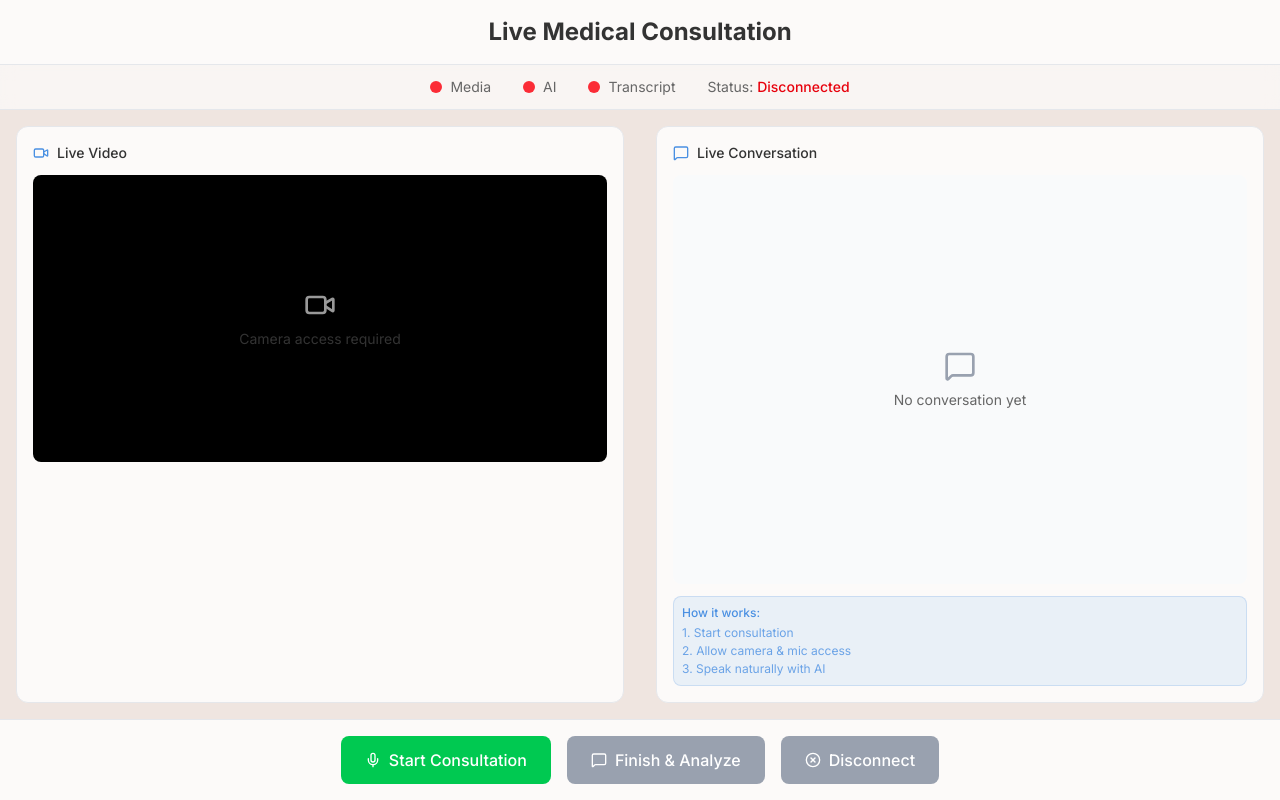
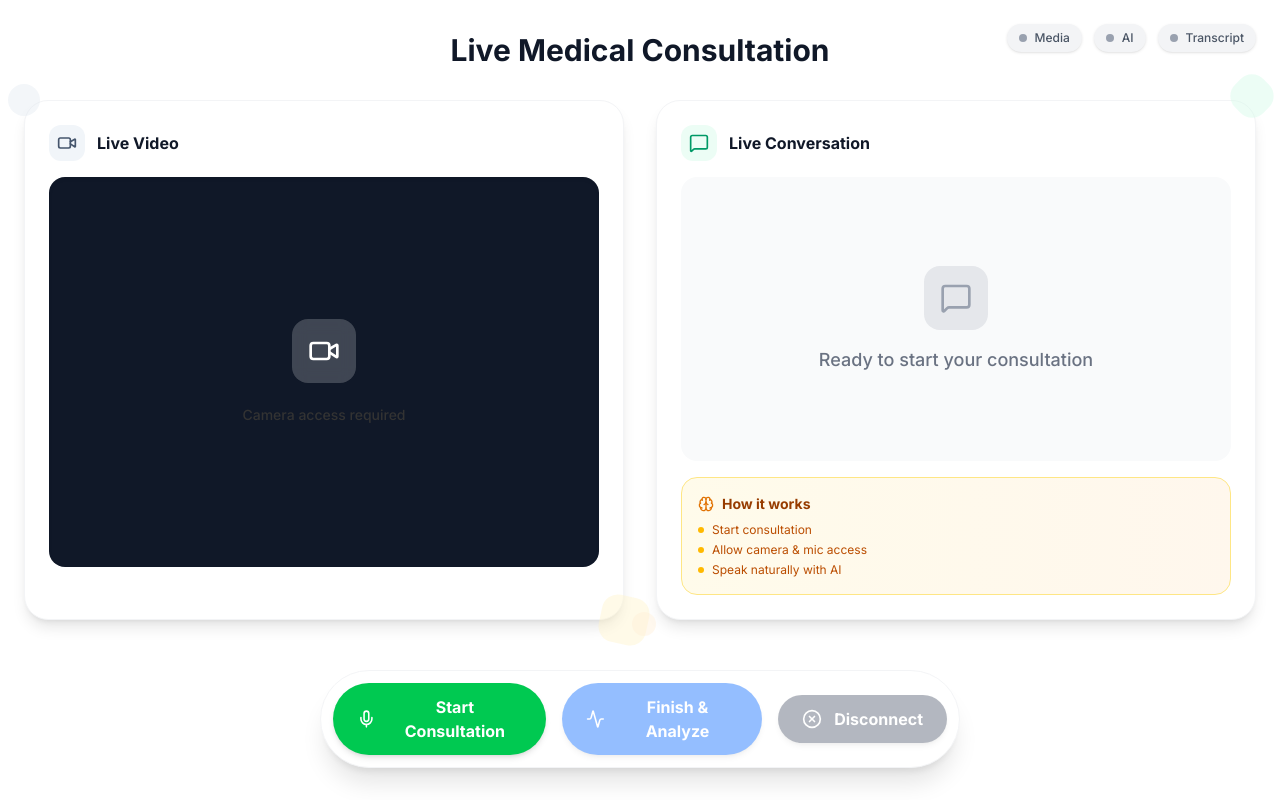
Before and after one commit to faizm10/terrahacks, a Next.js app in the folder frontend/: page /stream in a window 1280 px wide. Built offline with nearby package versions, Linux system fonts and the light colour scheme.

Commit message:
feat: ui improvement

```diff
--- a/frontend/app/stream/page.tsx
+++ b/frontend/app/stream/page.tsx
@@ -11,8 +11,27 @@ export default function TestStreamPage() {
   const transcriptEndRef = useRef<HTMLDivElement>(null);
   const router = useRouter();
   const [isFinishing, setIsFinishing] = useState(false);
+  const [isPressToSpeak, setIsPressToSpeak] = useState(false);
 
-  const { isConnected, localStream, error, connect, disconnect } = useWebRTC();
+  const { isConnected, localStream, error, connect, disconnect, setMicrophoneEnabled } = useWebRTC();
+
+  // Handle press to speak functionality
+  const handlePressToSpeakStart = () => {
+    setIsPressToSpeak(true);
+    setMicrophoneEnabled(true);
+  };
+
+  const handlePressToSpeakEnd = () => {
+    setIsPressToSpeak(false);
+    setMicrophoneEnabled(false);
+  };
+
+  // Disable microphone by default when connected
+  useEffect(() => {
+    if (isConnected && localStream) {
+      setMicrophoneEnabled(false);
+    }
+  }, [isConnected, localStream, setMicrophoneEnabled]);
 
   const {
     transcripts,
@@ -79,50 +98,61 @@ export default function TestStreamPage() {
   };
 
   return (
-    <div className="min-h-screen bg-primary-background">
-      <div className="h-screen flex flex-col">
-        {/* Header */}
-        <div className="flex-shrink-0 p-4 border-b border-gray-200 bg-white/80 backdrop-blur-sm">
-          <div className="max-w-7xl mx-auto">
-            <h1 className="text-2xl font-bold text-text-primary text-center">
+    <div className="min-h-screen bg-white">
+      {/* Floating Status Indicators */}
+      <div className="fixed top-6 right-6 z-50 flex items-center gap-3">
+        <div className="px-3 py-1.5 rounded-full text-xs font-medium shadow-sm bg-gray-100 text-gray-600">
+          <div className={`inline-block w-2 h-2 rounded-full mr-2 ${
+            localStream ? 'bg-green-400' : 'bg-gray-400'
+          }`}></div>
+          Media
+        </div>
+        <div className="px-3 py-1.5 rounded-full text-xs font-medium shadow-sm bg-gray-100 text-gray-600">
+          <div className={`inline-block w-2 h-2 rounded-full mr-2 ${
+            isConnected ? 'bg-blue-400' : 'bg-gray-400'
+          }`}></div>
+          AI
+        </div>
+        <div className="px-3 py-1.5 rounded-full text-xs font-medium shadow-sm bg-gray-100 text-gray-600">
+          <div className={`inline-block w-2 h-2 rounded-full mr-2 ${
+            isTranscriptConnected ? 'bg-amber-400' : 'bg-gray-400'
+          }`}></div>
+          Transcript
+        </div>
+      </div>
+
+      {/* Header with floating style */}
+      <div className="pt-8 pb-6">
+        <div className="text-center">
+          <h1 className="text-3xl font-bold text-gray-900 mb-2">
             Live Medical Consultation
           </h1>
         </div>
       </div>
 
-        {/* System Status - Always Visible */}
-        <div className="flex-shrink-0 p-3 bg-white/60 backdrop-blur-sm border-b border-gray-200">
-          <div className="max-w-7xl mx-auto flex items-center justify-center gap-8">
-            <div className="flex items-center gap-2">
-              <div className={`w-3 h-3 rounded-full ${localStream ? 'bg-green-500' : 'bg-red-500'}`}></div>
-              <span className="text-sm text-text-secondary">Media</span>
+      {/* Main Content Area */}
+      <div className="max-w-7xl mx-auto px-6 pb-8">
+        <div className="grid grid-cols-1 lg:grid-cols-2 gap-8 h-[calc(100vh-280px)]">
+
+          {/* Video Section */}
+          <div className="relative">
+            {/* Floating decorative elements */}
+            <div className="absolute -top-4 -left-4 w-8 h-8 bg-slate-200 rounded-full opacity-40"></div>
+            <div className="absolute -bottom-6 -right-6 w-12 h-12 bg-amber-100 rounded-2xl opacity-40 rotate-12"></div>
+
+            <div className="bg-white rounded-3xl shadow-lg border border-gray-100 p-6 h-full">
+              <div className="flex items-center gap-3 mb-4">
+                <div className={`p-2 rounded-xl ${
+                  isConnected ? 'bg-green-100' : 'bg-slate-100'
+                }`}>
+                  <Video className={`w-5 h-5 ${
+                    isConnected ? 'text-green-600' : 'text-slate-600'
+                  }`} />
                 </div>
-            <div className="flex items-center gap-2">
-              <div className={`w-3 h-3 rounded-full ${isConnected ? 'bg-green-500' : 'bg-red-500'}`}></div>
-              <span className="text-sm text-text-secondary">AI</span>
-            </div>
-            <div className="flex items-center gap-2">
-              <div className={`w-3 h-3 rounded-full ${isTranscriptConnected ? 'bg-green-500' : 'bg-red-500'}`}></div>
-              <span className="text-sm text-text-secondary">Transcript</span>
-            </div>
-            <div className="text-sm text-text-secondary">
-              Status: <span className={isConnected ? "text-green-600 font-medium" : "text-red-600 font-medium"}>
-                {isConnected ? "Connected" : "Disconnected"}
-              </span>
-            </div>
-          </div>
+                <span className="font-semibold text-gray-900">Live Video</span>
               </div>
 
-        {/* Main Content */}
-        <div className="flex-1 flex">
-          {/* Video Stream */}
-          <div className="flex-1 p-4">
-            <div className="h-full bg-white/80 backdrop-blur-sm rounded-xl border border-gray-200 p-4">
-              <div className="flex items-center gap-2 mb-3">
-                <Video className="w-4 h-4 text-accent" />
-                <span className="text-sm font-medium text-text-primary">Live Video</span>
-              </div>
-              <div className="flex-1 relative bg-black rounded-lg overflow-hidden">
+              <div className="relative bg-gray-900 rounded-2xl overflow-hidden h-[calc(100%-80px)] shadow-inner">
                 <video
                   ref={videoRef}
                   autoPlay
@@ -131,10 +161,12 @@ export default function TestStreamPage() {
                   className="w-full h-full object-cover"
                 />
                 {!localStream && (
-                  <div className="absolute inset-0 flex items-center justify-center text-white">
-                    <div className="text-center">
-                      <Video className="w-8 h-8 mx-auto mb-2 opacity-60" />
-                      <p className="text-sm">Camera access required</p>
+                  <div className="absolute inset-0 flex items-center justify-center">
+                    <div className="text-center text-white">
+                      <div className="p-4 bg-white/20 rounded-2xl backdrop-blur-sm inline-block mb-4">
+                        <Video className="w-8 h-8" />
+                      </div>
+                      <p className="text-sm font-medium">Camera access required</p>
                     </div>
                   </div>
                 )}
@@ -142,42 +174,58 @@ export default function TestStreamPage() {
             </div>
           </div>
 
-          {/* Live Conversation */}
-          <div className="flex-1 p-4">
-            <div className="h-full bg-white/80 backdrop-blur-sm rounded-xl border border-gray-200 p-4 flex flex-col">
-              <div className="flex items-center gap-2 mb-3">
-                <MessageSquare className="w-4 h-4 text-accent" />
-                <span className="text-sm font-medium text-text-primary">Live Conversation</span>
+          {/* Conversation Section */}
+          <div className="relative">
+            {/* Floating decorative elements */}
+            <div className="absolute -top-6 -right-4 w-10 h-10 bg-emerald-100 rounded-2xl opacity-40 rotate-45"></div>
+            <div className="absolute -bottom-4 -left-6 w-6 h-6 bg-orange-100 rounded-full opacity-40"></div>
+
+            <div className="bg-white rounded-3xl shadow-lg border border-gray-100 p-6 h-full flex flex-col">
+              <div className="flex items-center gap-3 mb-4 flex-shrink-0">
+                <div className="p-2 bg-emerald-50 rounded-xl">
+                  <MessageSquare className="w-5 h-5 text-emerald-600" />
+                </div>
+                <span className="font-semibold text-gray-900">Live Conversation</span>
               </div>
 
-              {/* Transcript Area */}
-              <div className="flex-1 overflow-y-auto bg-gray-50 rounded-lg p-3 mb-3">
+              {/* Chat Area */}
+              <div className="flex-1 bg-gray-50 rounded-2xl p-4 mb-4">
                 {transcripts.length === 0 ? (
                   <div className="flex flex-col items-center justify-center h-full text-center">
-                    <MessageSquare className="w-8 h-8 text-gray-400 mb-2" />
-                    <p className="text-text-secondary text-sm">
-                      No conversation yet
+                    <div className="p-4 bg-gray-200 rounded-2xl mb-4">
+                      <MessageSquare className="w-8 h-8 text-gray-400" />
+                    </div>
+                    <p className="text-gray-500 font-medium">
+                      Ready to start your consultation
                     </p>
                   </div>
                 ) : (
-                  <div className="space-y-2">
+                  <div className="space-y-3 overflow-y-scroll h-120">
                     {transcripts.map((transcript) => (
                       <div
                         key={transcript.id}
-                        className={`p-2 rounded-lg max-w-[90%] text-sm ${
+                        className={`flex ${transcript.role === "user" ? "justify-end" : "justify-start"}`}
+                      >
+                        <div
+                          className={`max-w-[85%] p-3 rounded-2xl shadow-sm ${
                             transcript.role === "user"
-                            ? "bg-accent text-white ml-auto"
-                            : "bg-green-500 text-white mr-auto"
+                              ? "bg-slate-600 text-white rounded-br-md"
+                              : "bg-white border border-gray-200 text-gray-900 rounded-bl-md"
                           }`}
                         >
-                        <div className="font-medium text-xs mb-1 opacity-90">
-                          {transcript.role === "user" ? "You" : "AI"}
+                          <div className={`text-xs font-medium mb-1 ${
+                            transcript.role === "user" ? "text-slate-200" : "text-gray-500"
+                          }`}>
+                            {transcript.role === "user" ? "You" : "AI Doctor"}
                           </div>
-                        <div className="leading-relaxed">
+                          <div className="text-sm leading-relaxed">
                             {transcript.content}
                           </div>
-                        <div className="text-xs opacity-70 mt-1">
+                          <div className={`text-xs mt-1 ${
+                            transcript.role === "user" ? "text-slate-300" : "text-gray-400"
+                          }`}>
                             {new Date(transcript.timestamp).toLocaleTimeString()}
+                          </div>
                         </div>
                       </div>
                     ))}
@@ -186,57 +234,80 @@ export default function TestStreamPage() {
                 )}
               </div>
 
-              {/* Instructions */}
-              <div className="bg-accent/10 border border-accent/20 rounded-lg p-2">
-                <div className="text-xs text-accent font-medium mb-1">How it works:</div>
-                <div className="text-xs text-accent/80 space-y-0.5">
-                  <div>1. Start consultation</div>
-                  <div>2. Allow camera & mic access</div>
-                  <div>3. Speak naturally with AI</div>
+              {/* Instructions Card */}
+              <div className="flex-shrink-0 bg-gradient-to-r from-amber-50 to-orange-50 border border-amber-200 rounded-2xl p-4">
+                <div className="flex items-center gap-2 mb-2">
+                  <Brain className="w-4 h-4 text-amber-600" />
+                  <span className="text-sm font-semibold text-amber-800">How it works</span>
+                </div>
+                <div className="text-xs text-amber-700 space-y-1">
+                  <div className="flex items-center gap-2">
+                    <div className="w-1.5 h-1.5 bg-amber-400 rounded-full"></div>
+                    Start consultation
+                  </div>
+                  <div className="flex items-center gap-2">
+                    <div className="w-1.5 h-1.5 bg-amber-400 rounded-full"></div>
+                    Allow camera & mic access
+                  </div>
+                  <div className="flex items-center gap-2">
+                    <div className="w-1.5 h-1.5 bg-amber-400 rounded-full"></div>
+                    Speak naturally with AI
+                  </div>
                 </div>
               </div>
             </div>
           </div>
         </div>
 
-        {/* Session Controls - Always Visible */}
-        <div className="flex-shrink-0 p-4 bg-white/80 backdrop-blur-sm border-t border-gray-200">
-          <div className="max-w-7xl mx-auto">
-            <div className="flex items-center justify-center gap-4">
+        {/* Floating Action Buttons */}
+        <div className="fixed bottom-8 left-1/2 transform -translate-x-1/2">
+          <div className="flex items-center gap-4 bg-white rounded-full shadow-xl p-3 border border-gray-100">
             <button
-                onClick={connect}
-                disabled={isConnected || isFinishing}
-                className="flex items-center gap-2 px-6 py-3 bg-green-500 text-white rounded-lg hover:bg-green-600 disabled:bg-gray-400 disabled:cursor-not-allowed transition-colors"
+              {...(isConnected ? {
+                onMouseDown: handlePressToSpeakStart,
+                onMouseUp: handlePressToSpeakEnd,
+                onMouseLeave: handlePressToSpeakEnd,
+                onTouchStart: handlePressToSpeakStart,
+                onTouchEnd: handlePressToSpeakEnd
+              } : {
+                onClick: connect
+              })}
+              disabled={!isConnected && isFinishing}
+              className={`flex items-center gap-3 px-6 py-3 rounded-full font-semibold transition-all transform hover:scale-105 disabled:scale-100 disabled:opacity-50 ${
+                isConnected
+                  ? (isPressToSpeak
+                      ? "bg-red-500 text-white shadow-lg shadow-red-200 scale-105"
+                      : "bg-slate-600 text-white hover:bg-slate-700 shadow-md")
+                  : "bg-green-500 text-white hover:bg-green-600 shadow-md"
+              }`}
             >
               {isConnected ? (
                 <>
-                    <CheckCircle className="w-4 h-4" />
-                    <span className="font-medium">Connected</span>
+                  <Mic className={`w-5 h-5 ${isPressToSpeak ? 'animate-pulse' : ''}`} />
+                  <span>{isPressToSpeak ? "Speaking..." : "Hold to Speak"}</span>
                 </>
               ) : (
                 <>
-                    <Mic className="w-4 h-4" />
-                    <span className="font-medium">Start Consultation</span>
+                  <Mic className="w-5 h-5" />
+                  <span>Start Consultation</span>
                 </>
               )}
             </button>
 
             <button
               onClick={handleFinishConversation}
-                disabled={
-                  !isConnected || isFinishing || transcripts.length === 0
-                }
-                className="flex items-center gap-2 px-6 py-3 bg-accent text-white rounded-lg hover:bg-blue-600 disabled:bg-gray-400 disabled:cursor-not-allowed transition-colors"
+              disabled={!isConnected || isFinishing || transcripts.length === 0}
+              className="flex items-center gap-3 px-6 py-3 bg-blue-500 text-white rounded-full font-semibold hover:bg-blue-600 disabled:opacity-50 disabled:cursor-not-allowed transition-all transform hover:scale-105 disabled:scale-100 shadow-md"
             >
               {isFinishing ? (
                 <>
-                    <Loader2 className="w-4 h-4 animate-spin" />
-                    <span className="font-medium">Analyzing...</span>
+                  <Loader2 className="w-5 h-5 animate-spin" />
+                  <span>Analyzing...</span>
                 </>
               ) : (
                 <>
-                    <MessageSquare className="w-4 h-4" />
-                    <span className="font-medium">Finish & Analyze</span>
+                  <Activity className="w-5 h-5" />
+                  <span>Finish & Analyze</span>
                 </>
               )}
             </button>
@@ -244,26 +315,37 @@ export default function TestStreamPage() {
             <button
               onClick={handleDisconnect}
               disabled={!isConnected || isFinishing}
-                className="flex items-center gap-2 px-6 py-3 bg-red-500 text-white rounded-lg hover:bg-red-600 disabled:bg-gray-400 disabled:cursor-not-allowed transition-colors"
+              className="flex items-center gap-3 px-6 py-3 bg-gray-500 text-white rounded-full font-semibold hover:bg-gray-600 disabled:opacity-50 disabled:cursor-not-allowed transition-all transform hover:scale-105 disabled:scale-100 shadow-md"
             >
-                <XCircle className="w-4 h-4" />
-                <span className="font-medium">Disconnect</span>
+              <XCircle className="w-5 h-5" />
+              <span>Disconnect</span>
             </button>
           </div>
         </div>
       </div>
+
+      {/* Modern Error Display */}
+      {error && (
+        <div className="fixed bottom-6 right-6 bg-white border border-red-200 rounded-2xl p-4 max-w-md shadow-xl z-50">
+          <div className="flex items-start gap-3">
+            <div className="p-2 bg-red-50 rounded-xl">
+              <XCircle className="w-5 h-5 text-red-500" />
             </div>
-
-      {/* Error Display */}
-      {error && (
-        <div className="fixed bottom-4 right-4 bg-red-50 border border-red-200 rounded-lg p-4 max-w-md">
-          <h3 className="text-red-800 font-semibold mb-2 flex items-center gap-2">
-            <XCircle className="w-4 h-4" />
-            Error
-          </h3>
-          <p className="text-red-700 text-sm">{error}</p>
+            <div>
+              <h3 className="font-semibold text-gray-900 mb-1">Connection Error</h3>
+              <p className="text-sm text-gray-600">{error}</p>
+            </div>
+          </div>
         </div>
       )}
+
+      {/* Background Decorative Elements */}
+      <div className="fixed inset-0 pointer-events-none overflow-hidden -z-10">
+        <div className="absolute top-20 left-10 w-32 h-32 bg-slate-100 rounded-full opacity-20 blur-xl"></div>
+        <div className="absolute top-40 right-20 w-24 h-24 bg-amber-100 rounded-full opacity-25 blur-lg"></div>
+        <div className="absolute bottom-32 left-32 w-28 h-28 bg-emerald-100 rounded-full opacity-20 blur-xl"></div>
+        <div className="absolute bottom-40 right-16 w-20 h-20 bg-orange-100 rounded-full opacity-25 blur-lg"></div>
+      </div>
     </div>
   );
 }
--- a/frontend/components/medical-report.tsx
+++ b/frontend/components/medical-report.tsx
@@ -59,6 +59,8 @@ export default function MedicalReport({ report, currentPage = 1 }: MedicalReport
   const [isAiEnhancing, setIsAiEnhancing] = useState(false);
   const [showPromptInput, setShowPromptInput] = useState(false);
   const [userPrompt, setUserPrompt] = useState('');
+  const [zoomLevel, setZoomLevel] = useState(1);
+  const [showZoomControl, setShowZoomControl] = useState(false);
   // Helper to safely get parts of the patient name
   const getPatientNamePart = (part: "first" | "last") => {
     const nameParts = editableReport.patientName.split(" ");
--- a/frontend/hooks/useWebRTC.ts
+++ b/frontend/hooks/useWebRTC.ts
@@ -8,6 +8,7 @@ interface UseWebRTCReturn {
   error: string | null;
   connect: () => Promise<void>;
   disconnect: () => void;
+  setMicrophoneEnabled: (enabled: boolean) => void;
 }
 
 export const useWebRTC = (): UseWebRTCReturn => {
@@ -184,11 +185,22 @@ export const useWebRTC = (): UseWebRTCReturn => {
     console.log('✅ WebRTC disconnected');
   }, [cleanup]);
 
+  const setMicrophoneEnabled = useCallback((enabled: boolean) => {
+    if (localStream) {
+      const audioTracks = localStream.getAudioTracks();
+      audioTracks.forEach(track => {
+        track.enabled = enabled;
+      });
+      console.log(`🎤 Microphone ${enabled ? 'enabled' : 'disabled'}`);
+    }
+  }, [localStream]);
+
   return {
     isConnected,
     localStream,
     error,
     connect,
     disconnect,
+    setMicrophoneEnabled,
   };
 };
```
Also changed, not shown: frontend/components/sections/hero.tsx (+1 -8 lines), frontend/components/sections/navigation.tsx (+1 -15 lines), 1 other file (tests, documents, lock files or other folders). Lines whose indentation alone changed are shown as unchanged.
